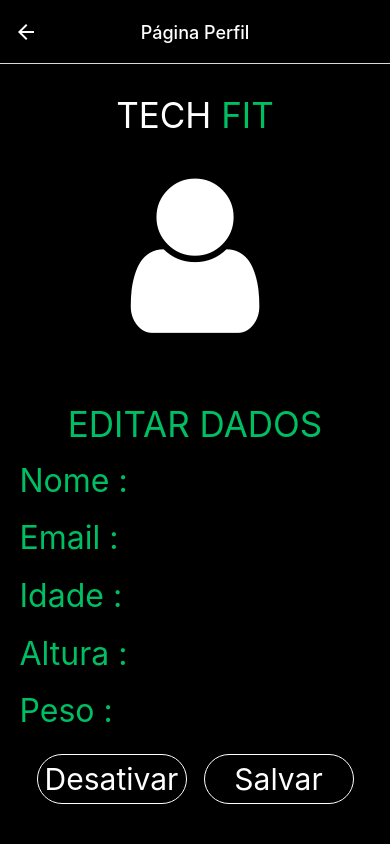
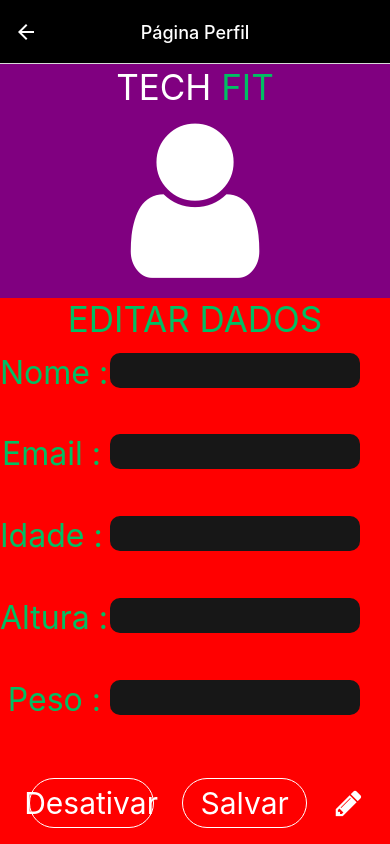
Before and after one commit to Mateus-Santana18/TECHFIT, a React Native app in the folder App/: screen /Perfil in a window 390 px wide. Built offline with nearby package versions, Linux system fonts and the light colour scheme.

Commit message:
alterado o layout das paginas

```diff
--- a/App/src/Pages/Perfil/index.js
+++ b/App/src/Pages/Perfil/index.js
@@ -4,6 +4,7 @@ import { StyleSheet, Text, View ,Image, TextInput, TouchableOpacity,ScrollView,
 import { useNavigation } from '@react-navigation/native';
 import FontAwesome from "@expo/vector-icons/FontAwesome";
 import Feather from "@expo/vector-icons/Feather";
+import { KeyboardAvoidingView } from 'react-native';
 
 
 export default function App() {
@@ -13,7 +14,7 @@ export default function App() {
  <View style={styles.container}>
  <Cima/>
  <Meio />
- <Baixo/>
+ {/* <Baixo/> */}
  <StatusBar style='auto'/>
  </View>
  )};
@@ -29,12 +30,12 @@ const styles = StyleSheet.create({
 });
 function Cima(){
  return(
- <View style={{width:'100%',flex:1,backgroundColor:'black',alignItems:'center'}}>
- <View style={{flexDirection:'row',justifyContent:'center',backgroundColor:'black',width:'100%',height:'30%',alignItems:'center'}}>
+ <View style={{width:'100%',height:'30%',backgroundColor:'purple',alignItems:'center'}}>
+ <View style={{flexDirection:'row',justifyContent:'center',width:'100%',height:'20%',alignItems:'center'}}>
  <Text style={{color:'white',fontSize:35}}>TECH </Text>
  <Text style={{color:'#00bf63',fontSize:35}}>FIT</Text>
  </View>
- <View style={{height:'50%',width:'50%',backgroundColor:'black',alignItems:'center'}}>
+ <View style={{height:'80%',width:'50%',alignItems:'center'}}>
  {/* <Image source={require('../../../imagem/perfil.png')} style={{width:'100%', height:'100%'}}/> */}
  <FontAwesome
         name= 'user'
@@ -48,45 +49,99 @@ function Cima(){
 
 }
 function Meio(){
+  const [botaoEditar, setBotaoEditar] = useState(false)
  return(
- <View style={{width:'90%',flex:1.2,justifyContent:'space-between',alignItems:'center',borderRadius:10}}>
- <View style={{backgroundColor:'black',width:'100%',height:'10%',alignItems:'center'}}>
+    //  <ScrollView>
+
+<View style={{width:'100%',height:'70%',justifyContent:'space-between',alignItems:'center',backgroundColor:'red'}}>
+ <View style={{width:'100%',height:'10%',alignItems:'center'}}>
  <Text style={{color:'#00bf63',fontSize:35}}>EDITAR DADOS</Text>
  </View>
- <View style={{backgroundColor:'black',width:'100%',height:'10%',alignItems:'flex-start'}}>
- <Text style={{color:'#00bf63',fontSize:32}}>Nome :</Text>
+
+ <View style={stylePerfil.viewStyles}>
+ <Text style={{color:'#00bf63',fontSize:32}}>Nome : </Text>
+ <TextInput
+ editable={botaoEditar}
+ style={stylePerfil.inptsPerfil}/>
  </View>
- <View style={{backgroundColor:'black',width:'100%',height:'10%',alignItems:'flex-start'}}>
- <Text style={{color:'#00bf63',fontSize:32}}>Email :</Text>
+ <View style={stylePerfil.viewStyles}>
+ <Text style={{color:'#00bf63',fontSize:32}}>Email : </Text>
+ <TextInput
+ editable={botaoEditar}
+ style={stylePerfil.inptsPerfil}/>
  </View>
- <View style={{backgroundColor:'black',width:'100%',height:'10%',alignItems:'flex-start'}}>
- <Text style={{color:'#00bf63',fontSize:32}}>Idade :</Text>
+ <View style={stylePerfil.viewStyles}>
+ <Text style={{color:'#00bf63',fontSize:32}}>Idade : </Text>
+ <TextInput
+ editable={botaoEditar}
+ style={stylePerfil.inptsPerfil}/>
  </View>
- <View style={{backgroundColor:'black',width:'100%',height:'10%',alignItems:'flex-start'}}>
- <Text style={{color:'#00bf63',fontSize:32}}>Altura :</Text>
+ <View style={stylePerfil.viewStyles}>
+ <Text style={{color:'#00bf63',fontSize:32}}>Altura : </Text>
+ <TextInput
+ editable={botaoEditar}
+ style={stylePerfil.inptsPerfil}/>
  </View>
- <View style={{backgroundColor:'black',width:'100%',height:'10%',alignItems:'flex-start'}}>
- <Text style={{color:'#00bf63',fontSize:32}}>Peso :</Text>
+ <View style={stylePerfil.viewStyles}>
+ <Text style={{color:'#00bf63',fontSize:32}}>Peso : </Text>
+ <TextInput
+ editable={botaoEditar}
+ style={stylePerfil.inptsPerfil}/>
+
  </View>
+
  <View style={{width:'100%',height:'15%',flexDirection:'row',alignItems:'center',justifyContent:'space-evenly'}}>
- <TouchableOpacity style={{borderWidth:1,borderColor:'#ffff',borderRadius:25,width:150,height:50,justifyContent:'center',alignItems:'center'}}>
+ <TouchableOpacity style={{borderWidth:1,borderColor:'#ffff',borderRadius:25,width:125,height:50,justifyContent:'center',alignItems:'center'}}>
  <Text style={{color:'#ffff',fontSize:30}}>Desativar</Text>
  </TouchableOpacity>
- <TouchableOpacity style={{borderWidth:1,borderColor:'#ffff',borderRadius:25,width:150,height:50,justifyContent:'center',alignItems:'center'}}>
+ <TouchableOpacity style={{borderWidth:1,borderColor:'#ffff',borderRadius:25,width:125,height:50,justifyContent:'center',alignItems:'center'}}>
  <Text style={{color:'#ffff',fontSize:30}}>Salvar</Text>
  </TouchableOpacity>
+ <FontAwesome
+        name= 'pencil'
+        size= {30}
+        color= '#FFF'
+       onPress={() => setBotaoEditar(!botaoEditar)}
+      />
  </View>
  </View>
+
  )
 
 
 }
-function Baixo(){
- return(
- <View style={{width:'100%',flex:0.1,backgroundColor:'black'}}>
+const stylePerfil = StyleSheet.create({
 
- </View>
- )
+  inptsPerfil: {
+      backgroundColor:'#171717',
+      // backgroundColor: '#404040',
+      width: 250,
+      height: 35,
+      fontSize: 25,
+      color: 'white',
+      borderRadius: 10,
+      paddingLeft: 15,
 
 
-}
+  },
+  viewStyles: {
+    width:'100%',
+    height:'15%',
+    alignItems:'flex-start',
+    flexDirection:'row',
+    justifyContent: 'flex-end',
+    paddingRight: 30,
+
+
+  }
+
+ });
+// function Baixo(){
+//  return(
+//  <View style={{width:'100%',flex:0.1,backgroundColor:'black'}}>
+
+//  </View>
+//  )
+
+
+// }
--- a/App/src/Pages/Treinos/index.js
+++ b/App/src/Pages/Treinos/index.js
@@ -80,14 +80,21 @@ function Post(props) {
 
         <View style={{ width: '100%', height: 200, justifyContent: 'space-around', alignItems: 'center', borderRadius: 10 }}>
 
-            <View style={{ backgroundColor: '#272727', width: 350, height: 125, borderRadius: 10, paddingLeft: 10, justifyContent: 'center', flexDirection: 'row' }}>
-                <Image source={props.data.imagem} style={{ width: '30%', height: '80%' }} />
-                <Text style={{ fontSize: 20, color: '#FFF' }}>{props.data.nomeExercicio}</Text>
+            <View style={{ backgroundColor: '#272727', width: 350, height: 125, borderRadius: 10, justifyContent: 'center',flexDirection:'row'  }}>
+                <View style={{width:120,height:125, }}>
+                <Image source={props.data.imagem} style={{ width: '100%', height: '100%',borderTopLeftRadius:10,borderBottomLeftRadius:10 ,overlayColor:'black'}} />
+
+                </View>
+                <View style={{width:230,height:125,justifyContent:'center',paddingLeft:15}}>
+                <Text style={{ fontSize: 35, color: '#00bf63' }}>{props.data.nomeExercicio}</Text>
+                <Text style={{ fontSize: 30, color: '#FFF' }}>{props.data.qtdSeries}</Text>
+
                 {
 
-                    props.data.tempo ? (<Text style={{ fontSize: 20, color: '#FFF' }}>{props.data.tempo}</Text>) :
-                        <Text style={{ fontSize: 20, color: '#FFF' }}>{props.data.quantidadeRepeticoes}</Text>
+                    props.data.tempo ? (<Text style={{ fontSize: 30, color: '#FFF' }}>{props.data.tempo}</Text>) :
+                    <Text style={{ fontSize: 30, color: '#FFF' }}>{props.data.quantidadeRepeticoes}</Text>
                 }
+                </View>
             </View>
         </View>
     )
```
Also changed, not shown: App/App.js (line endings or trailing spaces).
